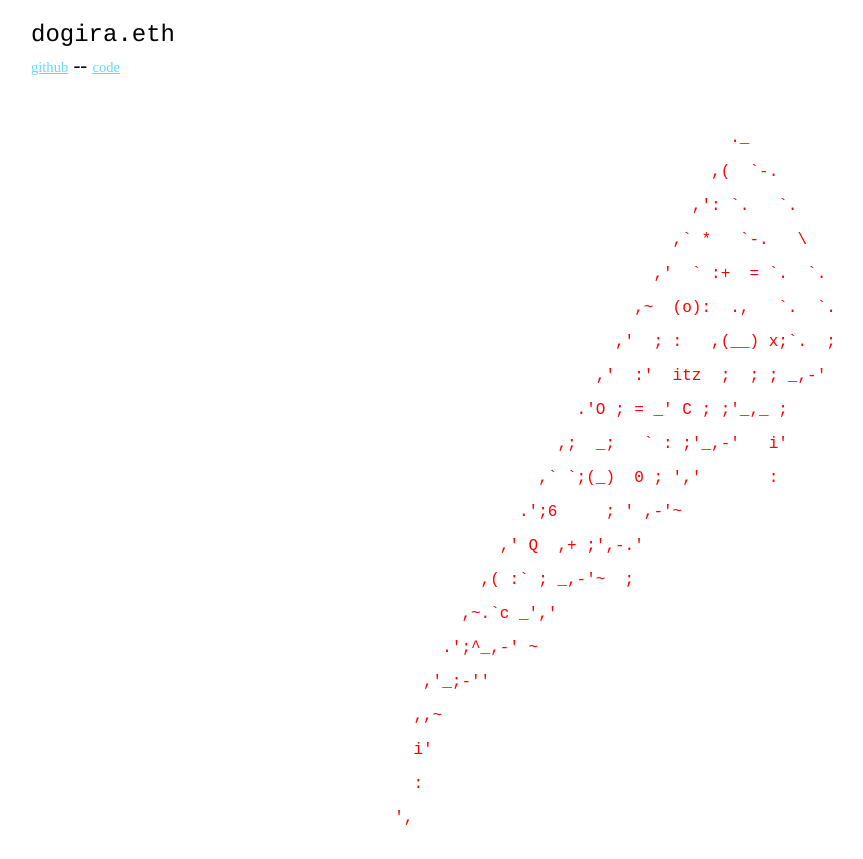
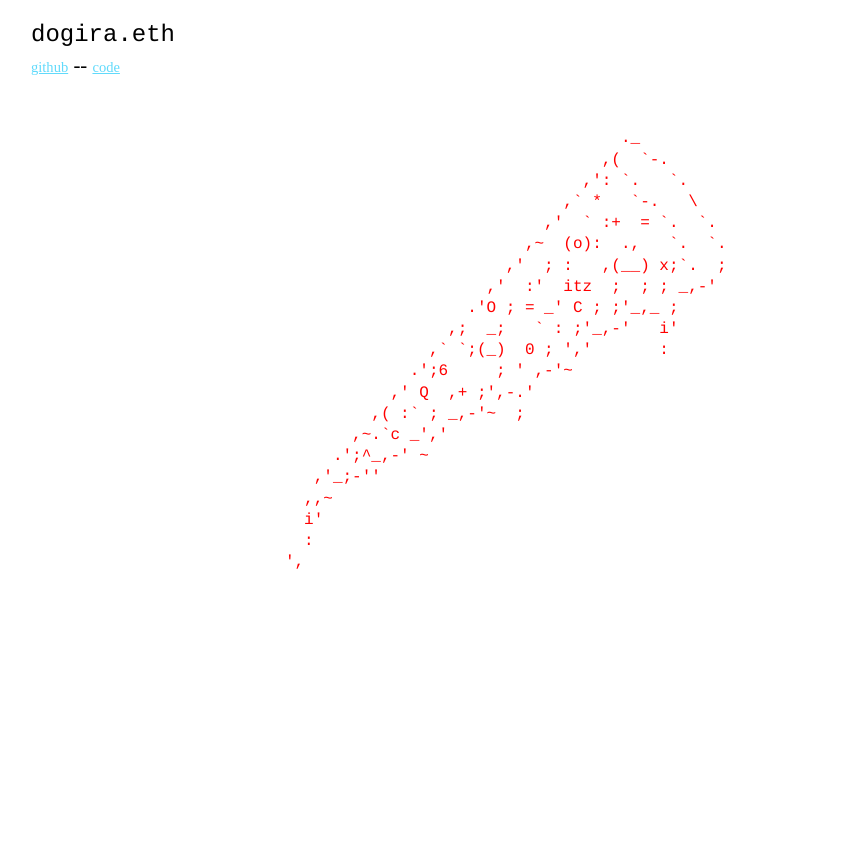
Before and after one commit to dogira/ASCII, a React (Create React App) app: page / in a window 1280 px wide. Shown: the whole page, without its empty margins (73-936 px from the left). After the commit the page ends 800 px from the top, so only its background shows below. Built offline with nearby package versions, Linux system fonts and the light colour scheme; a web font is replaced by a local one.

Commit message:
Fixed the spacing for the ASCII art

```diff
--- a/src/components/ASCII.css
+++ b/src/components/ASCII.css
@@ -1,7 +1,22 @@
 .container {
+  height: 10%;
   display: flex;
   flex-direction: column;
   align-items: center;
   font-size: 2vmin;
   color: red;
 }
+
+.ascii {
+  padding-bottom: 0.2rem;
+  font-family: 'Courier';
+  font-size: 1rem;
+  width: 65.3333333333%;
+  float: left;
+  box-sizing: border-box;
+}
+
+
+.eight.columns {
+  width: 65.3333333333%;
+}
--- a/src/components/ASCII.js
+++ b/src/components/ASCII.js
@@ -28,12 +28,14 @@ const ASCII = () => {
 
   const masterpiece = [];
 
-  art.forEach(piece => masterpiece.push(<p class="ascii">{piece}</p>));
+  art.forEach(piece => masterpiece.push(<li class="ascii">{piece}</li>));
 
   return (
     <div class="container">
       <pre class="eight columns">
-        {masterpiece}
+        <ul>
+          {masterpiece}
+        </ul>
       </pre>
     </div>
   );
```
